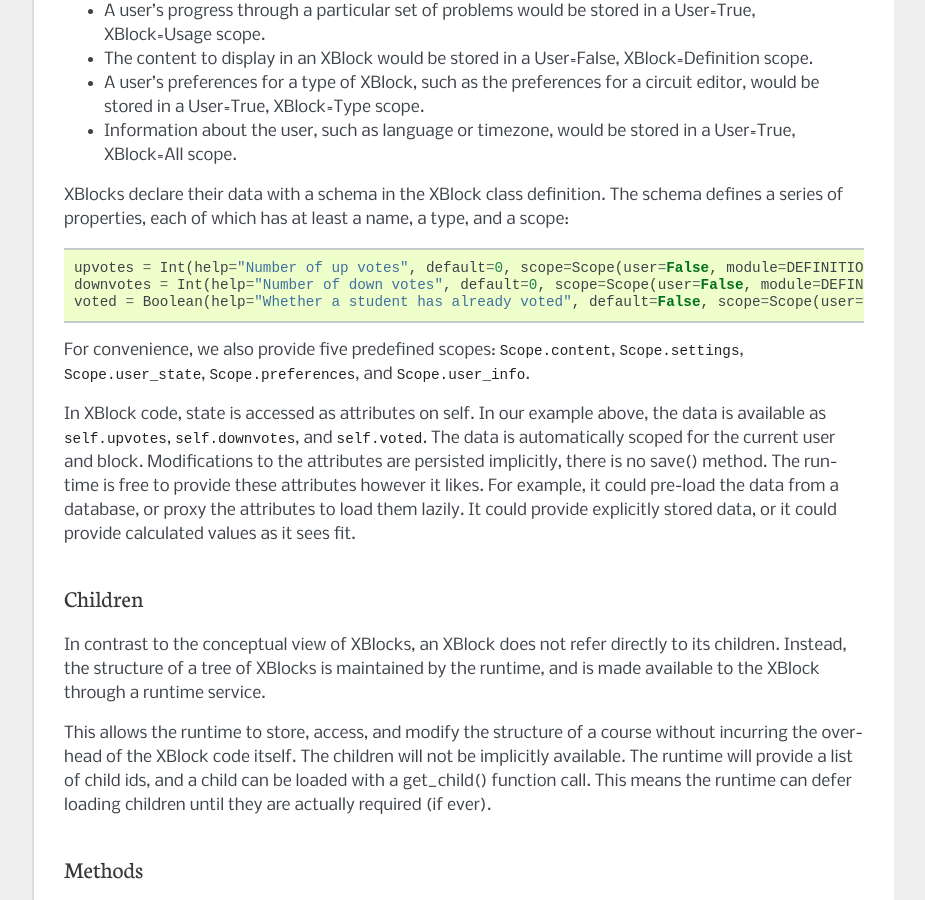
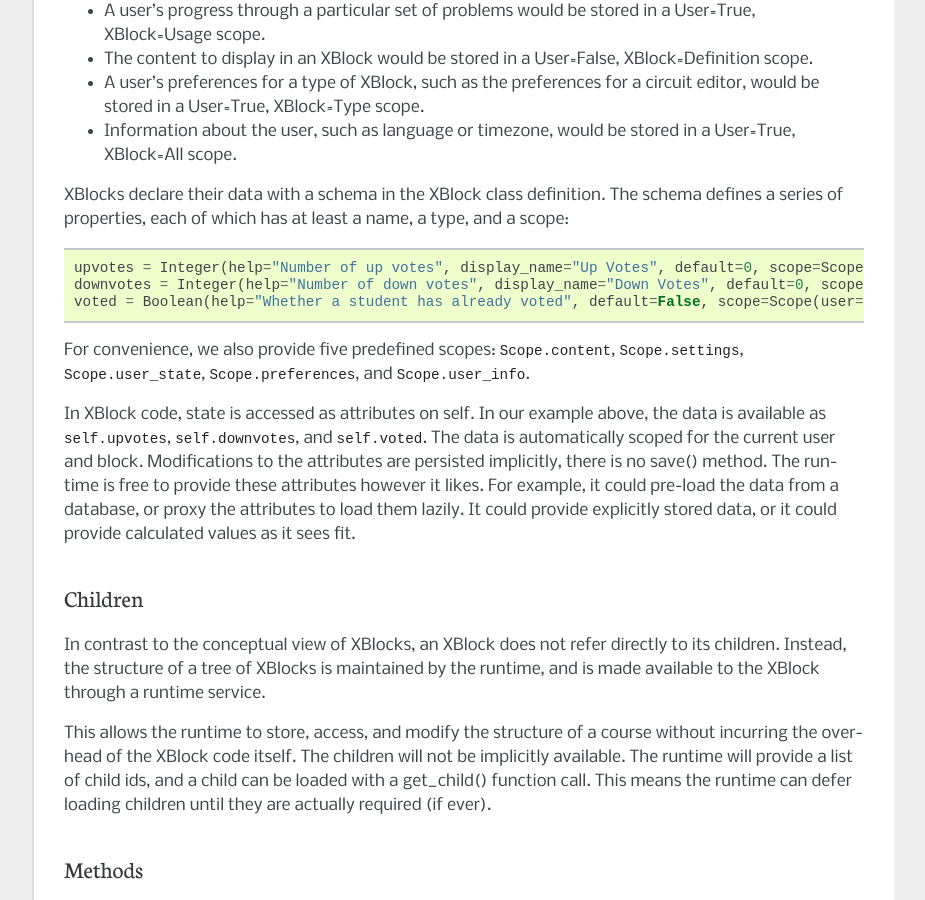
Before and after one commit to openedx/XBlock, a Sphinx documentation site: the page built from doc/guide/xblock.rst, in a window 1280 px wide and 900 px high, scrolled down 701 px. Shown: the whole window, without its empty margins (198-1123 px from the left). Built offline with Sphinx 7.4.7, drawn with Linux system fonts in a browser that asks for light colours.

Commit message:
Add example of display_name being set.

```diff
--- a/doc/guide/xblock.rst
+++ b/doc/guide/xblock.rst
@@ -54,8 +54,8 @@ XBlocks declare their data with a schema in the XBlock class definition.  The
 schema defines a series of properties, each of which has at least a name, a
 type, and a scope::
 
-    upvotes = Int(help="Number of up votes", default=0, scope=Scope(user=False, module=DEFINITION))
-    downvotes = Int(help="Number of down votes", default=0, scope=Scope(user=False, module=DEFINITION))
+    upvotes = Integer(help="Number of up votes", display_name="Up Votes", default=0, scope=Scope(user=False, module=DEFINITION))
+    downvotes = Integer(help="Number of down votes", display_name="Down Votes", default=0, scope=Scope(user=False, module=DEFINITION))
     voted = Boolean(help="Whether a student has already voted", default=False, scope=Scope(user=True, module=USAGE))
 
 For convenience, we also provide five predefined scopes: ``Scope.content``,
```
